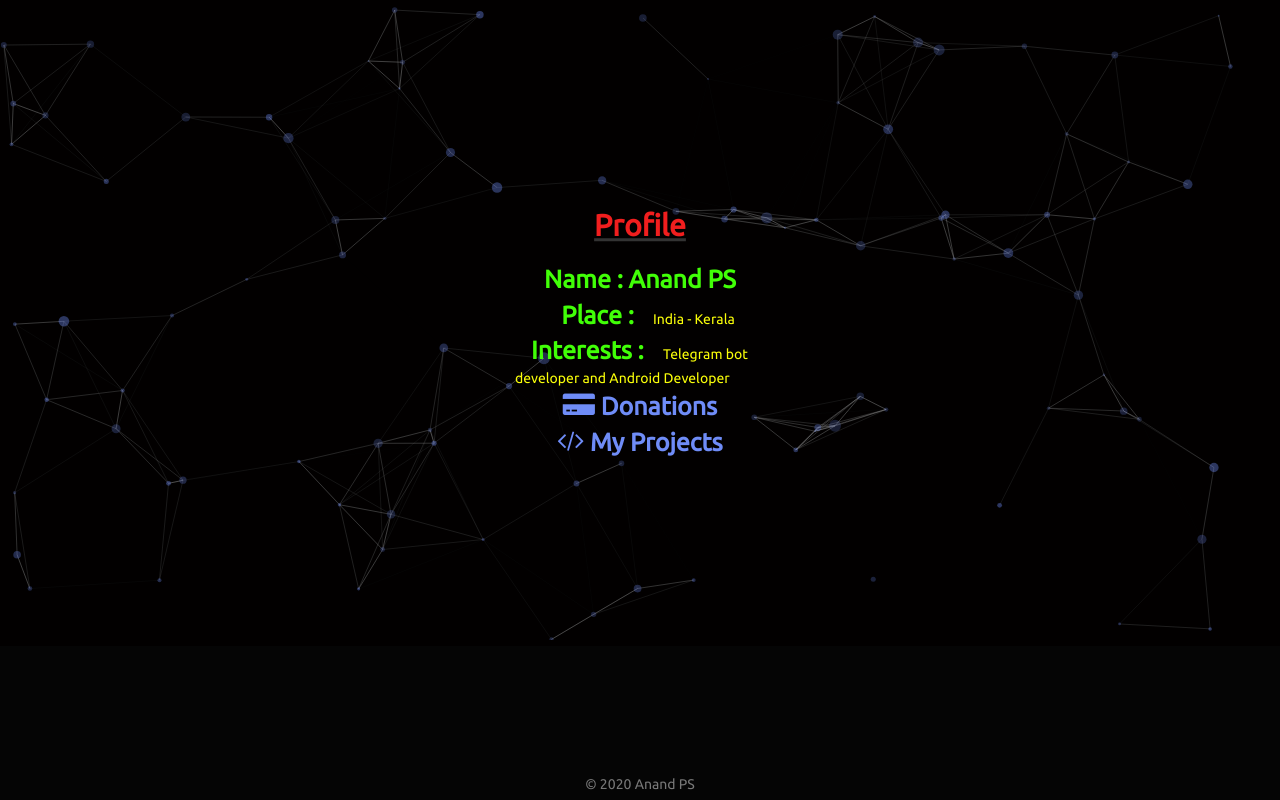
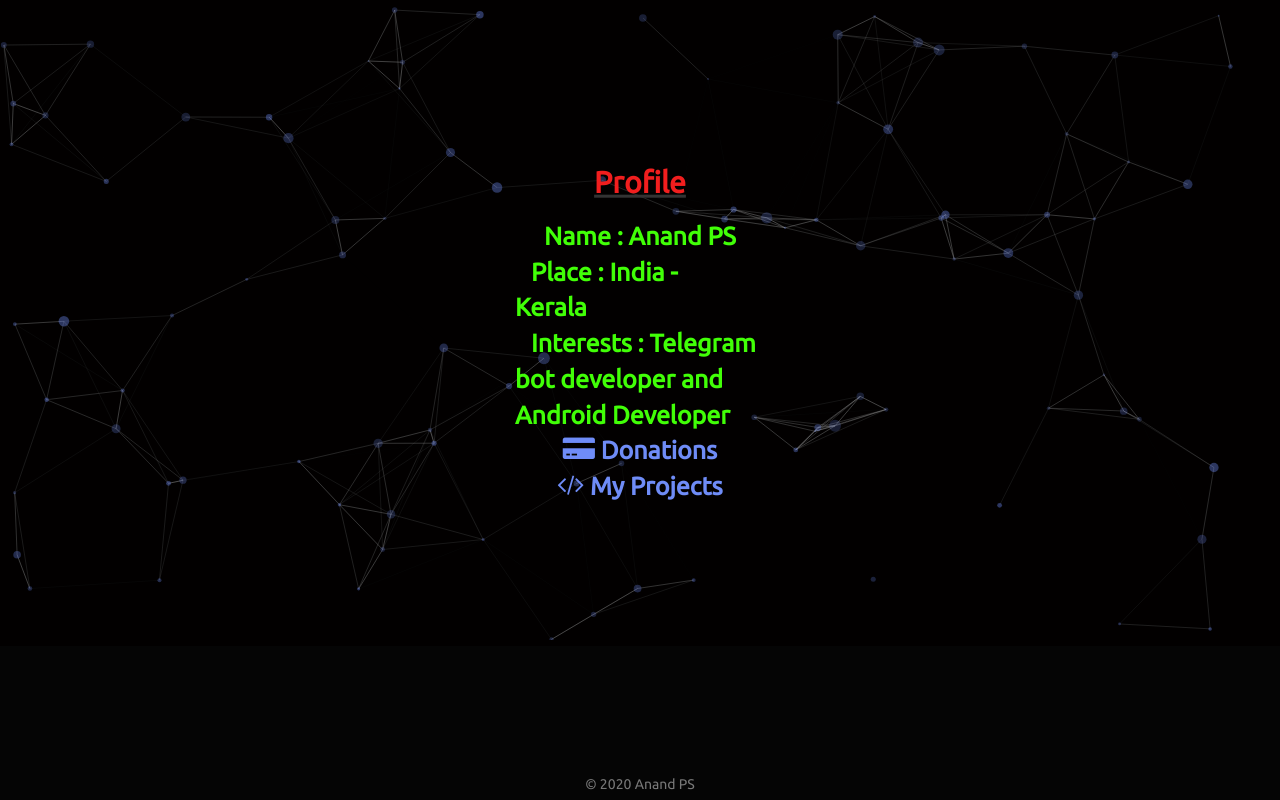
Before and after one commit to anandpskerala/anandpskerala.github.com, a plain HTML site: page moreinfo.html in a window 1280 px wide. Drawn offline with Linux system fonts and the light colour scheme; files whose address does not match are found by name.

Commit message:
more spaces

```diff
--- a/moreinfo.html
+++ b/moreinfo.html
@@ -15,9 +15,9 @@
 		<div class="main-content">
             <u><h4>Profile</h4></u>
             <ul class="social">
-                <li><d>Name : Anand PS</d></li>
-                <li align="left"><d>Place :</d> India - Kerala</li>
-                <li align="left"><d>Interests :</d> Telegram bot developer and Android Developer</li>
+                <li><d>Name : Anand PS</d></li><br>
+		    <li align="left"><d>Place : India - Kerala</d></li><br>
+		    <li align="left"><d>Interests : Telegram bot developer and Android Developer</d></li><br>
                 <li><a href="donate.html" target="_blank"><i class="icon-credit-card-alt"></i>&nbsp;Donations</a></li>
                 <li><a href="projects.html" target="_blank"><i class="icon-code"></i>&nbsp;My Projects</a></li>
             </ul>
```
